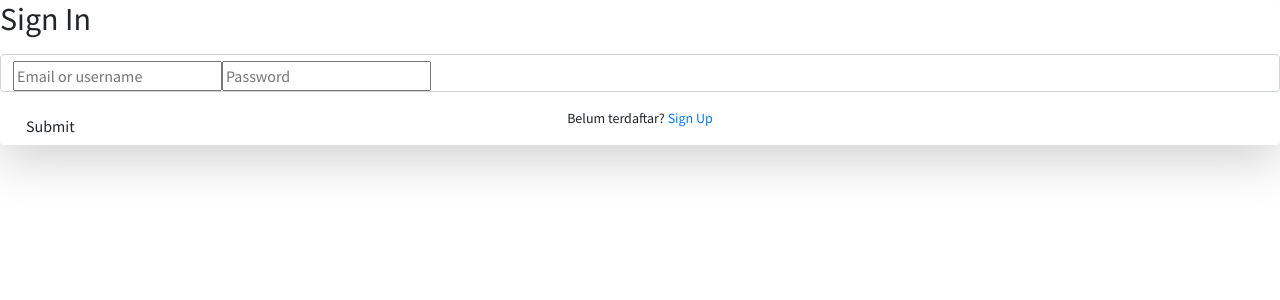
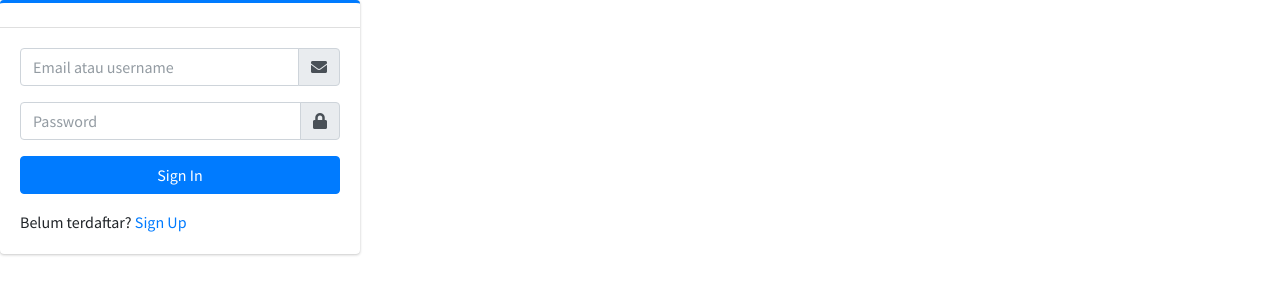
Before and after one commit to promecarus/pos-apotek, a CodeIgniter 4 app: template app/Views/auth/signin.php in a window 1280 px wide. Shown: the top 300 px of the page. Run offline with PHP 8.4 and a stand-in for CodeIgniter, Linux system fonts and the light colour scheme; the template is opened without the code that fills it, so the values that code supplies are empty; some libraries are stand-ins or nearby versions.

Commit message:
rework sign in

```diff
--- a/app/Views/auth/signin.php
+++ b/app/Views/auth/signin.php
@@ -1,20 +1,46 @@
-<?= $this->extend('app') ?>
+<?= $this->extend("app") ?>
 
-<?= $this->section('content') ?>
-<div class="flex justify-center items-center h-screen">
-    <div class="card shadow-lg p-6 w-96">
-        <h2 class="text-xl font-semibold mb-3">Sign In</h2>
-        <form method="post" action="/auth/login" class="form-control w-full mb-3">
-            <div class="input-group input-group-vertical mb-3">
-                <input class="input input-bordered" name="emailOrUsername" placeholder="Email or username" type="text" value="<?= old('emailOrUsername ') ?>">
-                <input class="input input-bordered" name="password" placeholder="Password" type="password">
-            </div>
-            <button class="btn w-full" type="submit">Submit</button>
-        </form>
-        <p class="text-center text-sm text-gray-500">
-            Belum terdaftar?
-            <a href="/auth/signup" class="link link-info link-hover">Sign Up</a>
-        </p>
+<?= $this->section("link") ?>
+<link rel="stylesheet" href="/plugins/icheck-bootstrap/icheck-bootstrap.min.css">
+<?= $this->endSection() ?>
+
+<?= $this->section("content") ?>
+
+<div class="login-box">
+    <div class="card card-outline card-primary">
+        <div class="card-header text-center">
+            <a class="h1"><b><?= $_ENV["app.concept"] ?></b><?= $_ENV["app.theme"] ?></a>
+        </div>
+        <div class="card-body">
+            <form id="form" action="/auth/login" method="post">
+                <div class="input-group mb-3">
+                    <input type="text" name="emailOrUsername" class="form-control" placeholder="Email atau username" value="<?= old("emailOrUsername") ?>">
+                    <div class="input-group-append">
+                        <div class="input-group-text">
+                            <span class="fas fa-envelope"></span>
+                        </div>
+                    </div>
+                </div>
+                <div class="input-group mb-3">
+                    <input type="password" name="password" class="form-control" placeholder="Password">
+                    <div class="input-group-append">
+                        <div class="input-group-text">
+                            <span class="fas fa-lock"></span>
+                        </div>
+                    </div>
+                </div>
+                <div class="row mb-3">
+                    <div class="col">
+                        <button type="submit" class="btn btn-primary btn-block">Sign In</button>
+                    </div>
+                </div>
+            </form>
+            <p class="mb-0">
+                Belum terdaftar?
+                <a href="/auth/signup" class="text-center">Sign Up</a>
+            </p>
+        </div>
     </div>
 </div>
+<?= $this->include("component/formValidation") ?>
 <?= $this->endSection() ?>
```
Also changed, not shown: app/Controllers/Auth.php (+36 -13 lines).
